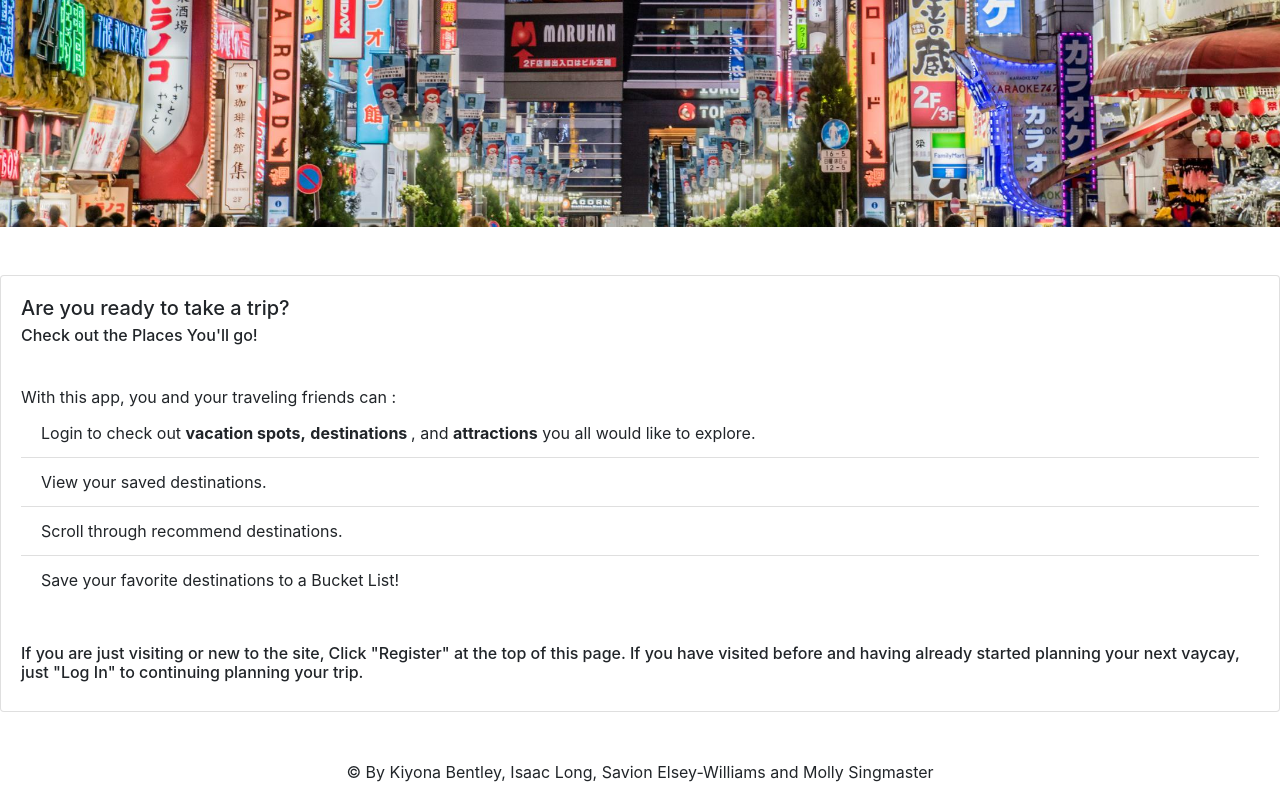
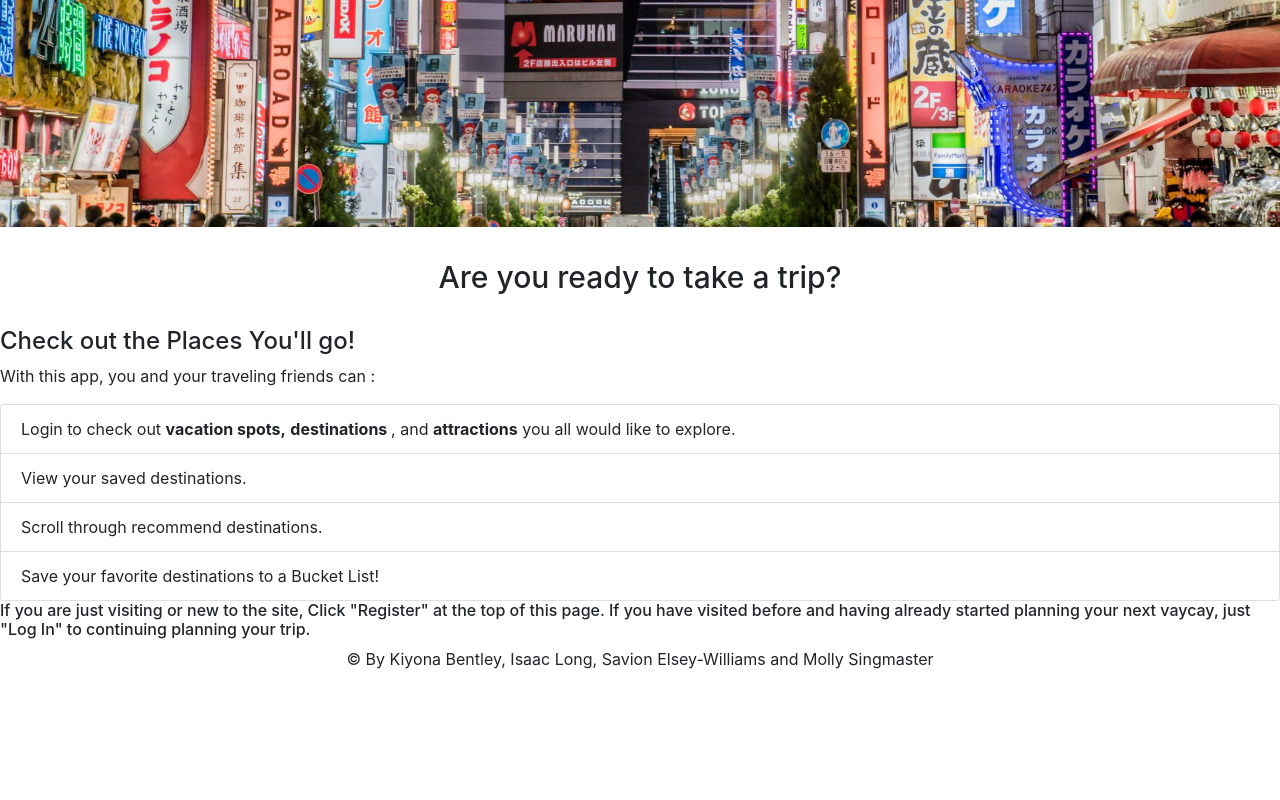
Before and after one commit to isaaclong26/ThePlacesYoullGo, a React (Create React App) app in the folder client/: page / in a window 1280 px wide. Shown: the part 613-1413 px from the top of the page. After the commit the page ends 1300 px from the top, so only its background shows below. Built offline with nearby package versions, Linux system fonts and the light colour scheme.

Commit message:
adjusted styling on home page content

```diff
--- a/client/src/pages/Home.js
+++ b/client/src/pages/Home.js
@@ -6,26 +6,30 @@ function Home() {
   return (
     <div>
       <Carousel />
-            <Card className="my-5">
-                <Card.Body className="title-card">
-                    <Card.Title>Are you ready to take a trip?</Card.Title>
-                    <Card.Subtitle>Check out the Places You'll go!</Card.Subtitle>
-                </Card.Body>
-                <Card.Body>
-                    <Card.Text>With this app, you and your traveling friends can :
-                        <ListGroup variant="flush">
-                            <ListGroup.Item>Login to check out  <strong> vacation spots,</strong> <strong> destinations </strong>, and <strong> attractions</strong>  you all would like to explore.</ListGroup.Item>
+      <h1>Are you ready to take a trip?</h1>
+      <h4>Check out the Places You'll go!</h4>
+      <p>With this app, you and your traveling friends can :</p>
+
+      <ListGroup>
+        <ListGroup.Item>
+          Login to check out <strong> vacation spots,</strong>{" "}
+          <strong> destinations </strong>, and <strong> attractions</strong> you
+          all would like to explore.
+        </ListGroup.Item>
         <ListGroup.Item>View your saved destinations.</ListGroup.Item>
         <ListGroup.Item> Scroll through recommend destinations.</ListGroup.Item>
-                            <ListGroup.Item>Save your favorite destinations to a Bucket List!</ListGroup.Item>
+        <ListGroup.Item>
+          Save your favorite destinations to a Bucket List!
+        </ListGroup.Item>
       </ListGroup>
-                    </Card.Text>
-                </Card.Body>
-                <Card.Body>
-                        <h6>If you are just visiting or new to the site, Click "Register" at the top of this page. If you have visited before and having already started planning your next vaycay, just "Log In" to continuing planning your trip.</h6>
-                </Card.Body>
-            </Card>
+
+      <h6>
+        If you are just visiting or new to the site, Click "Register" at the top
+        of this page. If you have visited before and having already started
+        planning your next vaycay, just "Log In" to continuing planning your
+        trip.
+      </h6>
     </div>
   );
-};
+}
 export default Home;
```
Lines whose indentation alone changed are shown as unchanged.
